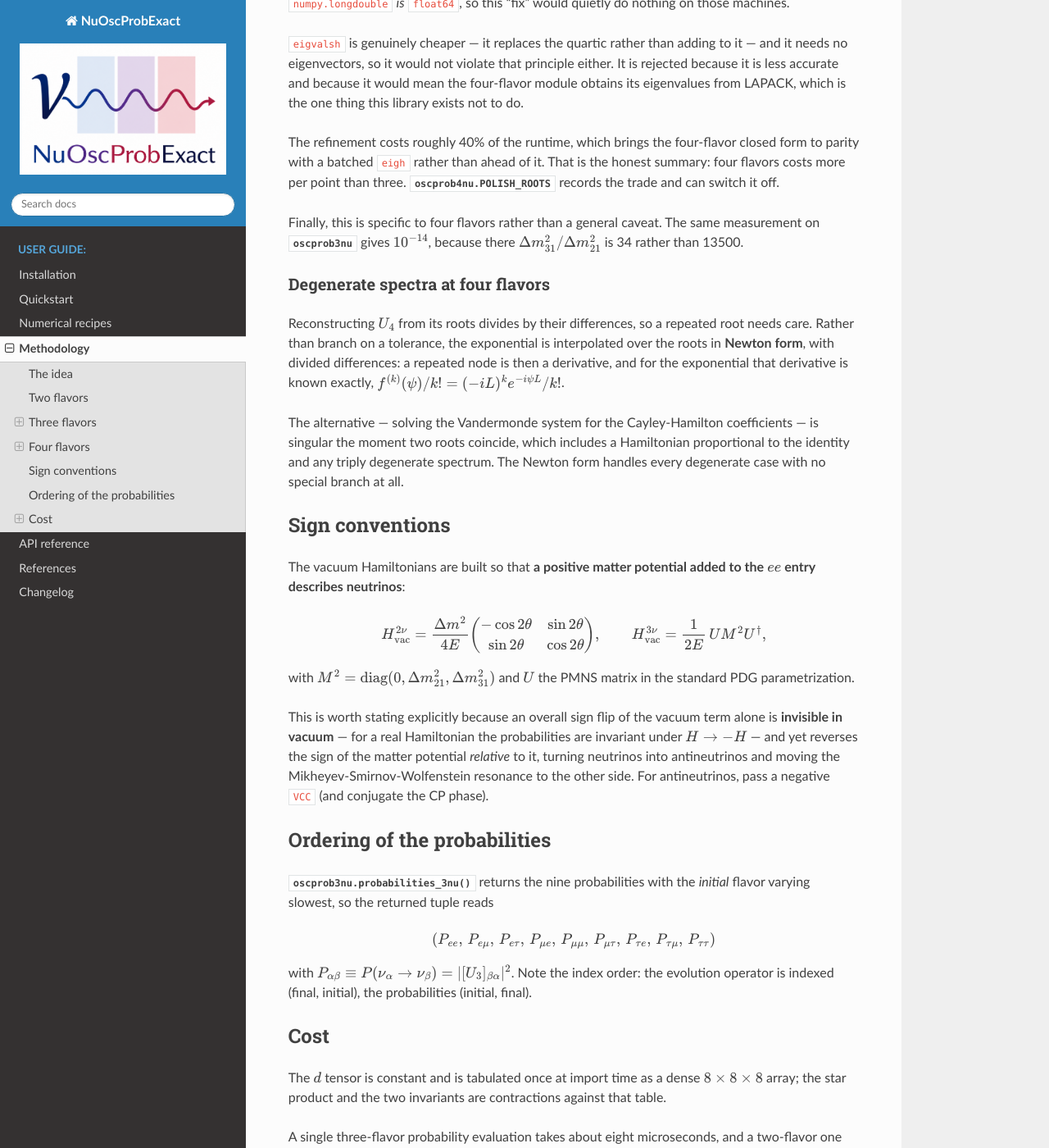
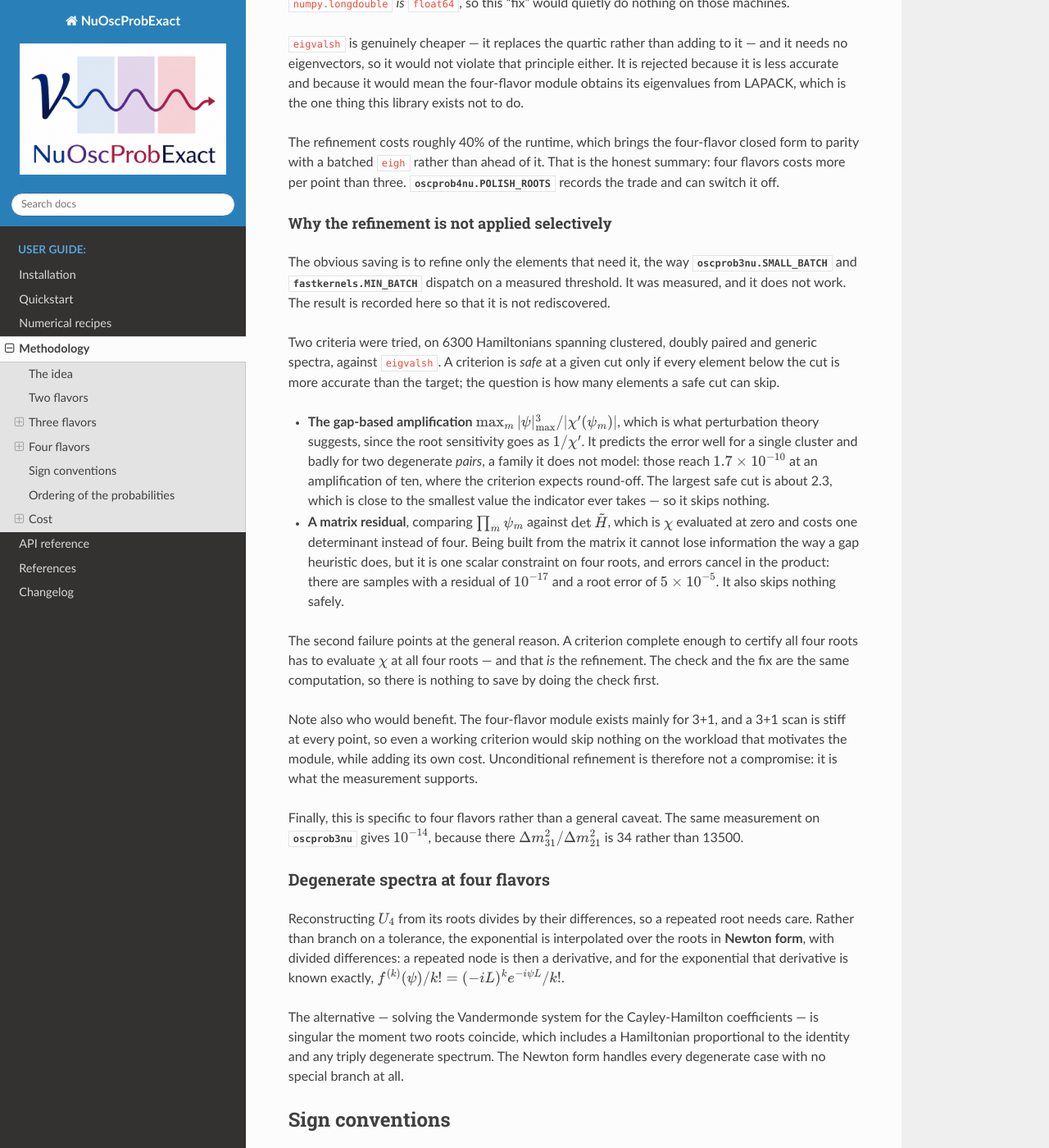
Before and after one commit to mbustama/NuOscProbExact, a Sphinx documentation site: the page built from docs/source/methodology.rst, in a window 1280 px wide and 1400 px high, scrolled down 5272 px. Shown: the whole window at 82% size. Built offline with Sphinx 7.4.7 and the Read the Docs theme 3.1.0, drawn with Linux system fonts in a browser that asks for light colours; cross-references to code outside the pages are shown as plain code.

Commit message:
Measure adaptive root polishing, and reject it
The saving was obvious enough to be worth trying: refine only the
elements whose spectrum is stiff, the way `oscprob3nu.SMALL_BATCH` and
`fastkernels.MIN_BATCH` dispatch on a measured threshold, and recover the
40% everywhere else.  It was measured on 6300 Hamiltonians spanning
clustered, doubly paired and generic spectra, against `eigvalsh`.  It
does not work, and this commit records why rather than leaving the idea
to be rediscovered.

A criterion is safe at a given cut only if *every* element below the cut
already meets the accuracy target.  Both candidates skip nothing:

**Gap-based amplification**, max_m |psi|^3 / |chi'(psi_m)|, which is what
perturbation theory suggests since root sensitivity goes as 1/chi'.  It
predicts the error well for one cluster and badly for two degenerate
pairs -- a family it does not model, which reaches 1.7e-10 at an
amplification of ten, where the criterion expects round-off.  Largest
safe cut: about 2.3, essentially the smallest value the indicator ever
takes.

**A matrix residual**, prod(psi_m) against det(Ht) -- chi evaluated at
zero, one determinant instead of four.  Being built from the matrix it
cannot lose information the way a gap heuristic does, but it is one
scalar constraint on four roots and errors cancel in the product: there
are samples with residual 1e-17 and root error 5e-5.

The second failure explains the first.  Any criterion complete enough to
certify all four roots has to evaluate chi at all four roots -- and that
is the refinement itself.  The check and the fix are the same
computation, so there is nothing to be saved by checking first.  That is
a structural argument, not an artefact of the two criteria tried, and it
is the reason to stop looking.

Worth adding: the module exists mainly for 3+1, and a 3+1 scan is stiff
at every point, so even a working criterion would skip nothing on the
workload that motivates the module while adding its own cost.
Unconditional refinement is not a compromise; it is what the measurement
supports.

No behaviour changes.  The record goes in `POLISH_ROOTS` and in a
methodology subsection, both of which previously implied the trade was
merely accepted rather than tested.

```diff
--- a/docs/source/methodology.rst
+++ b/docs/source/methodology.rst
@@ -318,6 +318,46 @@ closed form to parity with a batched ``eigh`` rather than ahead of it.  That
 is the honest summary: four flavors costs more per point than three.
 :data:`oscprob4nu.POLISH_ROOTS` records the trade and can switch it off.
 
+Why the refinement is not applied selectively
+"""""""""""""""""""""""""""""""""""""""""""""
+
+The obvious saving is to refine only the elements that need it, the way
+:data:`oscprob3nu.SMALL_BATCH` and :data:`fastkernels.MIN_BATCH` dispatch on
+a measured threshold.  It was measured, and it does not work.  The result is
+recorded here so that it is not rediscovered.
+
+Two criteria were tried, on 6300 Hamiltonians spanning clustered, doubly
+paired and generic spectra, against ``eigvalsh``.  A criterion is *safe* at a
+given cut only if every element below the cut is more accurate than the
+target; the question is how many elements a safe cut can skip.
+
+* **The gap-based amplification** :math:`\max_m
+  |\psi|^3_{\max}/|\chi'(\psi_m)|`, which is what perturbation theory
+  suggests, since the root sensitivity goes as :math:`1/\chi'`.  It predicts
+  the error well for a single cluster and badly for two degenerate *pairs*,
+  a family it does not model: those reach :math:`1.7\times10^{-10}` at an
+  amplification of ten, where the criterion expects round-off.  The largest
+  safe cut is about 2.3, which is close to the smallest value the indicator
+  ever takes --- so it skips nothing.
+* **A matrix residual**, comparing :math:`\prod_m \psi_m` against
+  :math:`\det \tilde{H}`, which is :math:`\chi` evaluated at zero and costs
+  one determinant instead of four.  Being built from the matrix it cannot
+  lose information the way a gap heuristic does, but it is one scalar
+  constraint on four roots, and errors cancel in the product: there are
+  samples with a residual of :math:`10^{-17}` and a root error of
+  :math:`5\times10^{-5}`.  It also skips nothing safely.
+
+The second failure points at the general reason.  A criterion complete enough
+to certify all four roots has to evaluate :math:`\chi` at all four roots ---
+and that *is* the refinement.  The check and the fix are the same
+computation, so there is nothing to save by doing the check first.
+
+Note also who would benefit.  The four-flavor module exists mainly for 3+1,
+and a 3+1 scan is stiff at every point, so even a working criterion would
+skip nothing on the workload that motivates the module, while adding its own
+cost.  Unconditional refinement is therefore not a compromise: it is what the
+measurement supports.
+
 Finally, this is specific to four flavors rather than a general caveat.  The
 same measurement on :mod:`oscprob3nu` gives :math:`10^{-14}`, because there
 :math:`\Delta m^2_{31}/\Delta m^2_{21}` is 34 rather than 13500.
```
Also changed, not shown: 1 other file.
